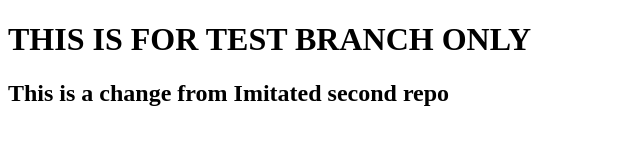
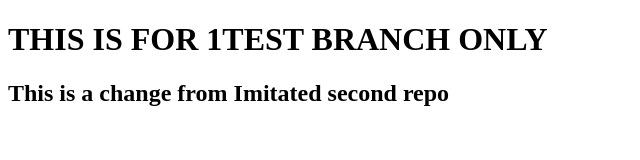
Before and after one commit to dos09/WebTest001, a plain HTML site: page WebContent/index.html in a window 1280 px wide. Shown: the whole page, without its empty margins (0-640 px from the left). Drawn offline with Linux system fonts and the light colour scheme.

Commit message:
Another change from ImitatedRepo2

```diff
--- a/WebContent/index.html
+++ b/WebContent/index.html
@@ -5,7 +5,7 @@
 <meta charset="utf-8" />
 </head>
 <body>
-	<h1>THIS IS FOR TEST BRANCH ONLY</h1>
+	<h1>THIS IS FOR 1TEST BRANCH ONLY</h1>
 	<h2>This is a change from Imitated second repo </h2>
 </body>
 </html>
```
